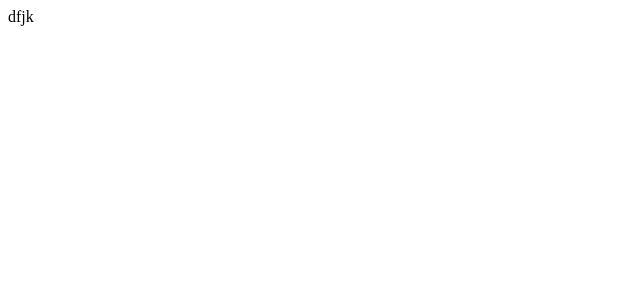
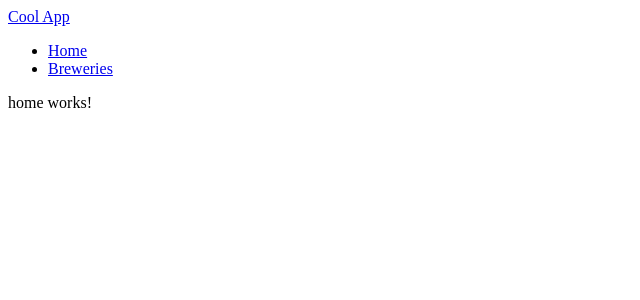
Before and after one commit to Peace-Apple/My-App, an Angular app: page / in a window 1280 px wide. Shown: the top 300 px of the page, without its empty margins (0-640 px from the left). Built offline with nearby package versions, Linux system fonts and the light colour scheme.

Commit message:
Add components and routes

```diff
--- a/src/app/app-routing.module.ts
+++ b/src/app/app-routing.module.ts
@@ -1,7 +1,12 @@
 import { NgModule } from '@angular/core';
 import { Routes, RouterModule } from '@angular/router';
+import { HomeComponent } from './home/home.component';
+import { ListComponent } from './list/list.component';
 
-const routes: Routes = [];
+const routes: Routes = [
+  { path: '', component: HomeComponent },
+  { path: 'list', component: ListComponent }
+];
 
 @NgModule({
   imports: [RouterModule.forRoot(routes)],
--- a/src/app/app.component.html
+++ b/src/app/app.component.html
@@ -1,3 +1,15 @@
-dfjk
+<header>
+    <div class="container">
+        <a href="#" class="logo">Cool App</a>
+        <nav>
+            <ul>
+                <li><a href="#" routerLink="/">Home</a></li>
+                <li><a href="#" routerLink="/list">Breweries</a></li>
+            </ul>
+        </nav>
+    </div>
+</header>
 
-<router-outlet></router-outlet>
+<div class="container">
+    <router-outlet></router-outlet>
+</div>
--- a/src/app/app.module.ts
+++ b/src/app/app.module.ts
@@ -3,10 +3,14 @@ import { NgModule } from '@angular/core';
 
 import { AppRoutingModule } from './app-routing.module';
 import { AppComponent } from './app.component';
+import { HomeComponent } from './home/home.component';
+import { ListComponent } from './list/list.component';
 
 @NgModule({
   declarations: [
-    AppComponent
+    AppComponent,
+    HomeComponent,
+    ListComponent
   ],
   imports: [
     BrowserModule,
--- /dev/null
+++ b/src/app/home/home.component.html
@@ -0,0 +1 @@
+<p>home works!</p>
--- /dev/null
+++ b/src/app/home/home.component.ts
@@ -0,0 +1,15 @@
+import { Component, OnInit } from '@angular/core';
+
+@Component({
+  selector: 'app-home',
+  templateUrl: './home.component.html',
+  styleUrls: ['./home.component.scss']
+})
+export class HomeComponent implements OnInit {
+
+  constructor() { }
+
+  ngOnInit(): void {
+  }
+
+}
--- /dev/null
+++ b/src/app/list/list.component.html
@@ -0,0 +1 @@
+<p>list works!</p>
--- /dev/null
+++ b/src/app/list/list.component.ts
@@ -0,0 +1,15 @@
+import { Component, OnInit } from '@angular/core';
+
+@Component({
+  selector: 'app-list',
+  templateUrl: './list.component.html',
+  styleUrls: ['./list.component.scss']
+})
+export class ListComponent implements OnInit {
+
+  constructor() { }
+
+  ngOnInit(): void {
+  }
+
+}
```
Also changed, not shown: src/app/home/home.component.scss (added), src/app/list/list.component.scss (added), 2 other files (tests, documents, lock files or other folders).
